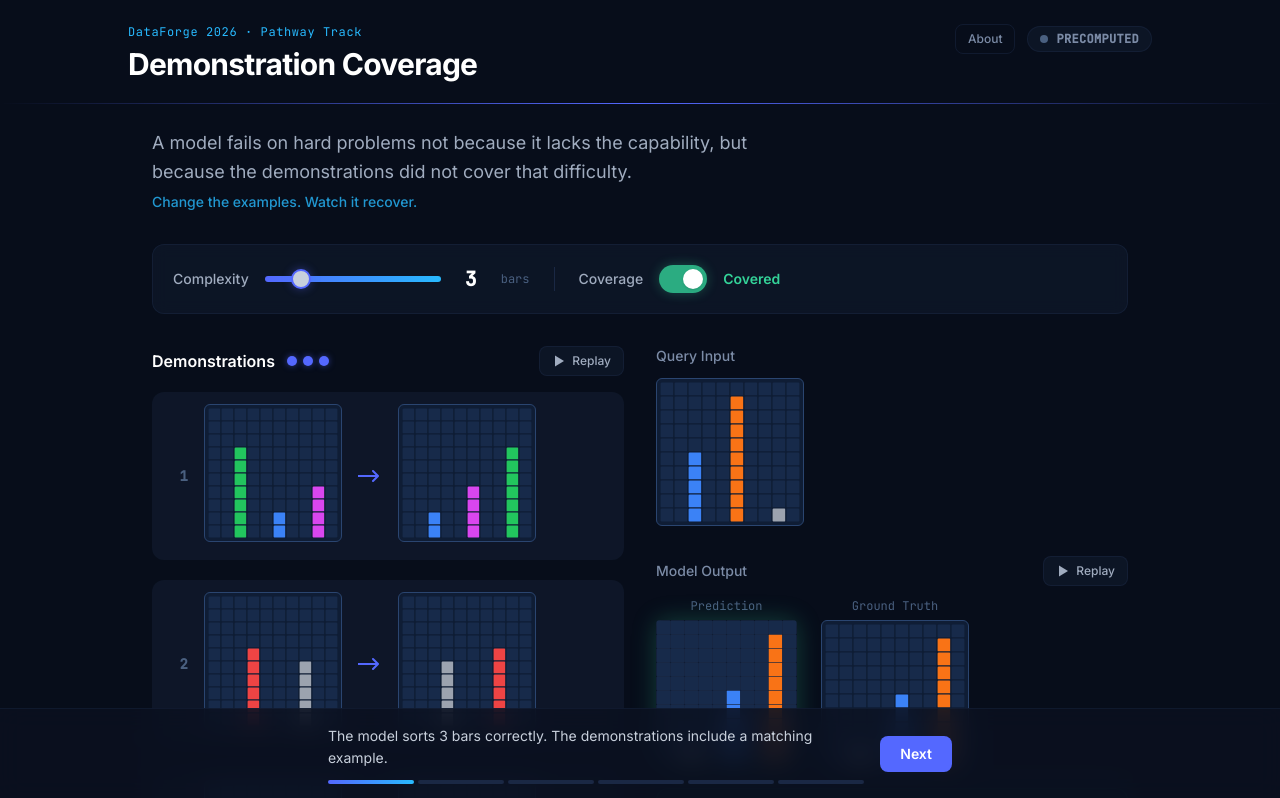
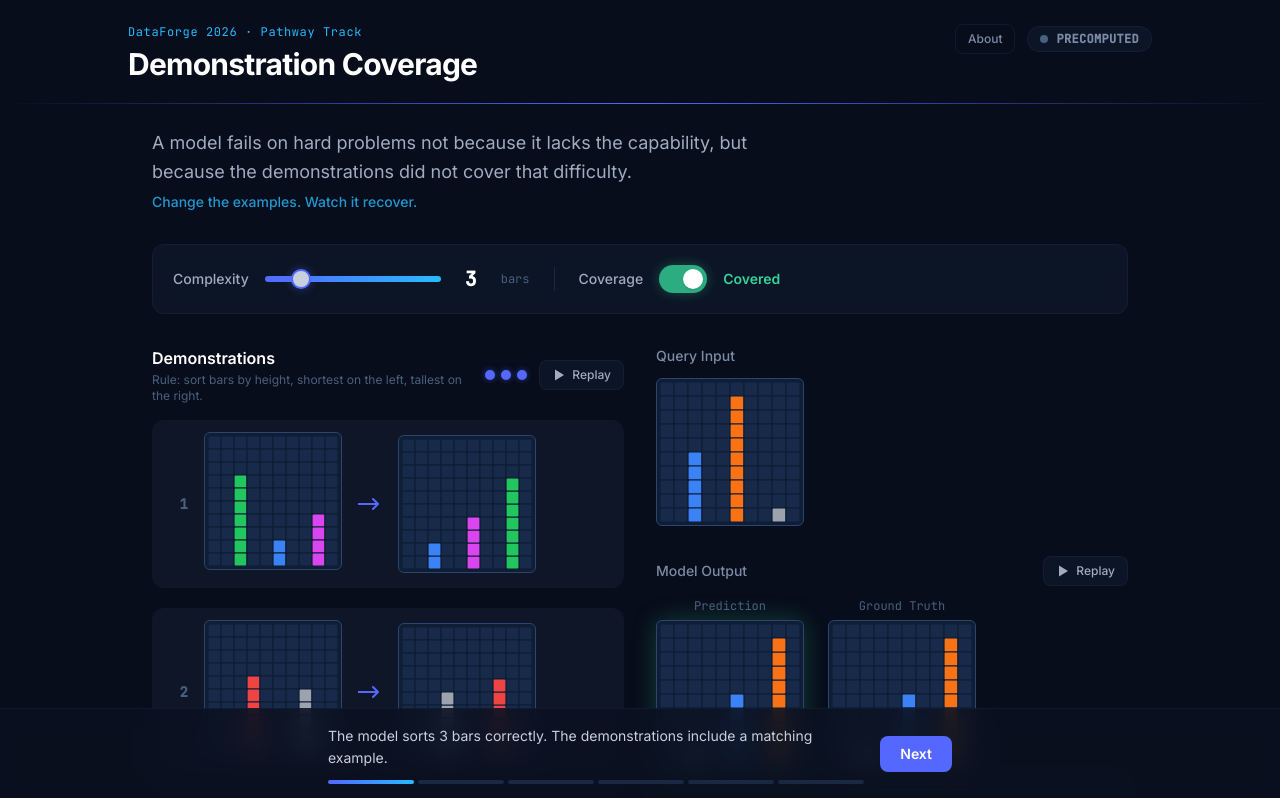
Before and after one commit to wildcraft958/DataForge, a React (Vite) app in the folder web/: page / in a window 1280 px wide. Shown: the top 798 px of the page. Built offline with nearby package versions, Linux system fonts and the light colour scheme.

Commit message:
Add sorting animation to demos and model output
Bars slide from unsorted input positions to sorted output positions,
making the transformation visible. Diff overlay appears after the
model output animation completes. Rule explanation added to demo panel.

```diff
--- a/web/src/App.jsx
+++ b/web/src/App.jsx
@@ -126,6 +126,7 @@ function App() {
                   <OutputComparison
                     prediction={prediction}
                     groundTruth={currentTask.query_output}
+                    queryInput={currentTask.query_input}
                     gridSize={140}
                     complexity={complexity}
                     covered={covered}
--- a/web/src/components/DemoPanel.jsx
+++ b/web/src/components/DemoPanel.jsx
@@ -1,5 +1,6 @@
 import { useState, useEffect, useRef } from 'react'
 import GridRenderer from './GridRenderer'
+import SortingGrid from './SortingGrid'
 
 export default function DemoPanel({ demos, gridSize = 140 }) {
   const [visibleCount, setVisibleCount] = useState(0)
@@ -47,9 +48,14 @@ export default function DemoPanel({ demos, gridSize = 140 }) {
   return (
     <div className="flex flex-col gap-4">
       <div className="flex items-center gap-3">
-        <h3 className="text-base font-semibold text-white">
-          Demonstrations
-        </h3>
+        <div className="flex flex-col">
+          <h3 className="text-base font-semibold text-white">
+            Demonstrations
+          </h3>
+          <span className="text-xs text-navy-400 mt-0.5">
+            Rule: sort bars by height, shortest on the left, tallest on the right.
+          </span>
+        </div>
         <div className="flex gap-1.5 items-center">
           {demos.map((_, i) => (
             <div
@@ -118,7 +124,12 @@ export default function DemoPanel({ demos, gridSize = 140 }) {
               />
             </svg>
             <div>
-              <GridRenderer grid={demo.output} size={gridSize} />
+              <SortingGrid
+                inputGrid={demo.input}
+                outputGrid={demo.output}
+                size={gridSize}
+                animate={i < visibleCount}
+              />
             </div>
           </div>
         ))}
--- a/web/src/components/OutputComparison.jsx
+++ b/web/src/components/OutputComparison.jsx
@@ -1,15 +1,38 @@
 import { useState, useEffect, useRef } from 'react'
 import GridRenderer, { ARC_COLORS } from './GridRenderer'
+
+function extractBars(grid) {
+  if (!grid) return []
+  const rows = grid.length
+  const cols = grid[0].length
+  const bars = []
+  for (let c = 0; c < cols; c++) {
+    let height = 0
+    let color = 0
+    for (let r = rows - 1; r >= 0; r--) {
+      if (grid[r][c] !== 0 && (color === 0 || grid[r][c] === color)) {
+        if (color === 0) color = grid[r][c]
+        height++
+      } else {
+        break
+      }
+    }
+    if (height > 0 && color > 0) {
+      bars.push({ color, height, column: c })
+    }
+  }
+  return bars
+}
 
 export default function OutputComparison({
   prediction,
   groundTruth,
+  queryInput,
   gridSize = 160,
   complexity = 3,
   covered = false,
 }) {
-  const [revealedRows, setRevealedRows] = useState(10)
-  const [playing, setPlaying] = useState(false)
+  const [phase, setPhase] = useState('idle')
   const predKeyRef = useRef('')
   const timersRef = useRef([])
 
@@ -18,17 +41,13 @@ export default function OutputComparison({
     timersRef.current = []
   }
 
-  function startReveal(rowCount) {
+  function startAnimation() {
     clearTimers()
-    setRevealedRows(0)
-    setPlaying(true)
-    const newTimers = Array.from({ length: rowCount }, (_, i) =>
-      setTimeout(() => {
-        setRevealedRows(i + 1)
-        if (i === rowCount - 1) setPlaying(false)
-      }, (i + 1) * 70)
-    )
-    timersRef.current = newTimers
+    setPhase('input')
+    timersRef.current = [
+      setTimeout(() => setPhase('sorting'), 600),
+      setTimeout(() => setPhase('done'), 1500),
+    ]
   }
 
   useEffect(() => {
@@ -36,7 +55,7 @@ export default function OutputComparison({
     const key = JSON.stringify(prediction)
     if (key === predKeyRef.current) return
     predKeyRef.current = key
-    startReveal(prediction.length)
+    startAnimation()
     return () => {
       clearTimers()
       predKeyRef.current = ''
@@ -59,7 +78,20 @@ export default function OutputComparison({
   const accuracy = Math.round(((totalCells - wrongCells) / totalCells) * 100)
   const correct = wrongCells === 0
 
-  const allRevealed = revealedRows >= rows
+  const sorting = phase === 'sorting' || phase === 'done'
+  const showDiff = phase === 'done'
+  const playing = phase !== 'idle' && phase !== 'done'
+
+  const inputBars = extractBars(queryInput)
+  const predBars = extractBars(prediction)
+
+  const barPairs = inputBars.map(bar => {
+    const target = predBars.find(t => t.color === bar.color)
+    return {
+      ...bar,
+      targetColumn: target ? target.column : bar.column,
+    }
+  })
 
   function getExplanation() {
     if (correct && covered) {
@@ -124,7 +156,7 @@ export default function OutputComparison({
           Model Output
         </h3>
         <button
-          onClick={() => prediction && startReveal(prediction.length)}
+          onClick={() => prediction && startAnimation()}
           disabled={playing || !prediction}
           className={`
             ml-auto flex items-center gap-1.5 px-3 py-1.5 rounded-lg text-xs font-medium
@@ -145,7 +177,7 @@ export default function OutputComparison({
               <path d="M3 1.5v11l9-5.5L3 1.5z" fill="currentColor" />
             )}
           </svg>
-          {playing ? 'Playing...' : 'Replay'}
+          {playing ? 'Solving...' : 'Replay'}
         </button>
       </div>
       <div className="flex flex-wrap items-start gap-4 sm:gap-6">
@@ -154,48 +186,96 @@ export default function OutputComparison({
           <div
             className="rounded-lg transition-shadow duration-700"
             style={{
-              boxShadow: allRevealed
+              boxShadow: showDiff
                 ? correct
                   ? '0 0 24px rgba(52, 211, 153, 0.25)'
                   : '0 0 24px rgba(248, 113, 113, 0.25)'
                 : 'none',
             }}
           >
-            <svg width={w + 1} height={h + 1} viewBox={`0 0 ${w + 1} ${h + 1}`} className="rounded max-w-full h-auto">
-              {prediction.map((row, r) =>
-                row.map((val, c) => {
-                  const differs = val !== groundTruth[r][c]
-                  const visible = r < revealedRows
-                  return (
-                    <g key={`${r}-${c}`}>
+            <div
+              style={{
+                padding: 3,
+                borderRadius: 6,
+                backgroundColor: '#0F1D35',
+                border: '1.5px solid #2A4570',
+              }}
+            >
+              <svg
+                width={w}
+                height={h}
+                viewBox={`0 0 ${w} ${h}`}
+                className="block"
+                style={{ borderRadius: 3 }}
+                role="img"
+                aria-label="Model prediction with sorting animation"
+              >
+                {Array.from({ length: rows }, (_, r) =>
+                  Array.from({ length: cols }, (_, c) => (
                     <rect
-                        x={c * cellSize + 0.5}
-                        y={r * cellSize + 0.5}
+                      key={`bg-${r}-${c}`}
+                      x={c * cellSize}
+                      y={r * cellSize}
                       width={cellSize}
                       height={cellSize}
-                        fill={visible ? (ARC_COLORS[val] || '#0D1117') : '#0D1117'}
-                        stroke="#1A2844"
-                        strokeWidth={0.5}
-                        rx={1}
-                        style={{ transition: 'fill 0.12s ease' }}
+                      fill={ARC_COLORS[0]}
+                      stroke="#0F1D35"
+                      strokeWidth={1.2}
+                      rx={1.5}
                     />
-                      {visible && differs && allRevealed && (
+                  ))
+                )}
+                {barPairs.map(bar => {
+                  const dx = sorting
+                    ? (bar.targetColumn - bar.column) * cellSize
+                    : 0
+                  return (
+                    <g
+                      key={bar.color}
+                      style={{
+                        transform: `translateX(${dx}px)`,
+                        transition: phase === 'sorting'
+                          ? 'transform 0.8s cubic-bezier(0.4, 0, 0.2, 1)'
+                          : 'none',
+                      }}
+                    >
+                      {Array.from({ length: bar.height }, (_, hi) => (
                         <rect
+                          key={hi}
+                          x={bar.column * cellSize}
+                          y={(rows - 1 - hi) * cellSize}
+                          width={cellSize}
+                          height={cellSize}
+                          fill={ARC_COLORS[bar.color]}
+                          stroke="#0F1D35"
+                          strokeWidth={1.2}
+                          rx={1.5}
+                        />
+                      ))}
+                    </g>
+                  )
+                })}
+                {showDiff && prediction.map((row, r) =>
+                  row.map((val, c) => {
+                    if (val === groundTruth[r][c]) return null
+                    return (
+                      <rect
+                        key={`diff-${r}-${c}`}
                         x={c * cellSize + 1.5}
                         y={r * cellSize + 1.5}
-                          width={cellSize - 2}
-                          height={cellSize - 2}
-                          fill="rgba(248, 113, 113, 0.12)"
+                        width={cellSize - 3}
+                        height={cellSize - 3}
+                        fill="rgba(248, 113, 113, 0.15)"
                         stroke="#F87171"
                         strokeWidth={1.5}
                         rx={1}
+                        style={{ animation: 'fadeSlideIn 0.3s ease forwards' }}
                       />
-                      )}
-                    </g>
                     )
                   })
                 )}
               </svg>
+            </div>
           </div>
         </div>
 
@@ -205,7 +285,7 @@ export default function OutputComparison({
         </div>
       </div>
 
-      {allRevealed && (
+      {showDiff && (
         <div
           className={`mt-2 rounded-xl border ${tone.border} ${tone.bg} px-4 py-3`}
           style={{ animation: 'fadeSlideIn 0.35s ease forwards' }}
--- /dev/null
+++ b/web/src/components/SortingGrid.jsx
@@ -0,0 +1,119 @@
+import { useState, useEffect } from 'react'
+import { ARC_COLORS } from './GridRenderer'
+
+function extractBars(grid) {
+  const rows = grid.length
+  const cols = grid[0].length
+  const bars = []
+  for (let c = 0; c < cols; c++) {
+    let height = 0
+    let color = 0
+    for (let r = rows - 1; r >= 0; r--) {
+      if (grid[r][c] !== 0 && (color === 0 || grid[r][c] === color)) {
+        if (color === 0) color = grid[r][c]
+        height++
+      } else {
+        break
+      }
+    }
+    if (height > 0 && color > 0) {
+      bars.push({ color, height, column: c })
+    }
+  }
+  return bars
+}
+
+export default function SortingGrid({ inputGrid, outputGrid, size = 140, animate = false }) {
+  const [phase, setPhase] = useState('idle')
+
+  useEffect(() => {
+    if (!animate) { setPhase('idle'); return }
+    setPhase('input')
+    const t1 = setTimeout(() => setPhase('sorting'), 600)
+    const t2 = setTimeout(() => setPhase('done'), 1500)
+    return () => { clearTimeout(t1); clearTimeout(t2) }
+  }, [animate])
+
+  if (!inputGrid || !outputGrid) return null
+
+  const rows = inputGrid.length
+  const cols = inputGrid[0].length
+  const cellSize = Math.floor(size / Math.max(rows, cols))
+  const w = cellSize * cols
+  const h = cellSize * rows
+
+  const inputBars = extractBars(inputGrid)
+  const outputBars = extractBars(outputGrid)
+
+  const barPairs = inputBars.map(bar => {
+    const target = outputBars.find(t => t.color === bar.color)
+    return { ...bar, targetColumn: target ? target.column : bar.column }
+  })
+
+  const sorting = phase === 'sorting' || phase === 'done'
+
+  return (
+    <div
+      style={{
+        padding: 3,
+        borderRadius: 6,
+        backgroundColor: '#0F1D35',
+        border: '1.5px solid #2A4570',
+      }}
+    >
+      <svg
+        width={w}
+        height={h}
+        viewBox={`0 0 ${w} ${h}`}
+        className="block"
+        style={{ borderRadius: 3 }}
+        role="img"
+        aria-label="Bars sorting animation"
+      >
+        {Array.from({ length: rows }, (_, r) =>
+          Array.from({ length: cols }, (_, c) => (
+            <rect
+              key={`bg-${r}-${c}`}
+              x={c * cellSize}
+              y={r * cellSize}
+              width={cellSize}
+              height={cellSize}
+              fill={ARC_COLORS[0]}
+              stroke="#0F1D35"
+              strokeWidth={1.2}
+              rx={1.5}
+            />
+          ))
+        )}
+        {barPairs.map(bar => {
+          const dx = sorting ? (bar.targetColumn - bar.column) * cellSize : 0
+          return (
+            <g
+              key={bar.color}
+              style={{
+                transform: `translateX(${dx}px)`,
+                transition: phase === 'sorting'
+                  ? 'transform 0.8s cubic-bezier(0.4, 0, 0.2, 1)'
+                  : 'none',
+              }}
+            >
+              {Array.from({ length: bar.height }, (_, hi) => (
+                <rect
+                  key={hi}
+                  x={bar.column * cellSize}
+                  y={(rows - 1 - hi) * cellSize}
+                  width={cellSize}
+                  height={cellSize}
+                  fill={ARC_COLORS[bar.color]}
+                  stroke="#0F1D35"
+                  strokeWidth={1.2}
+                  rx={1.5}
+                />
+              ))}
+            </g>
+          )
+        })}
+      </svg>
+    </div>
+  )
+}
```
Lines whose indentation alone changed are shown as unchanged.
